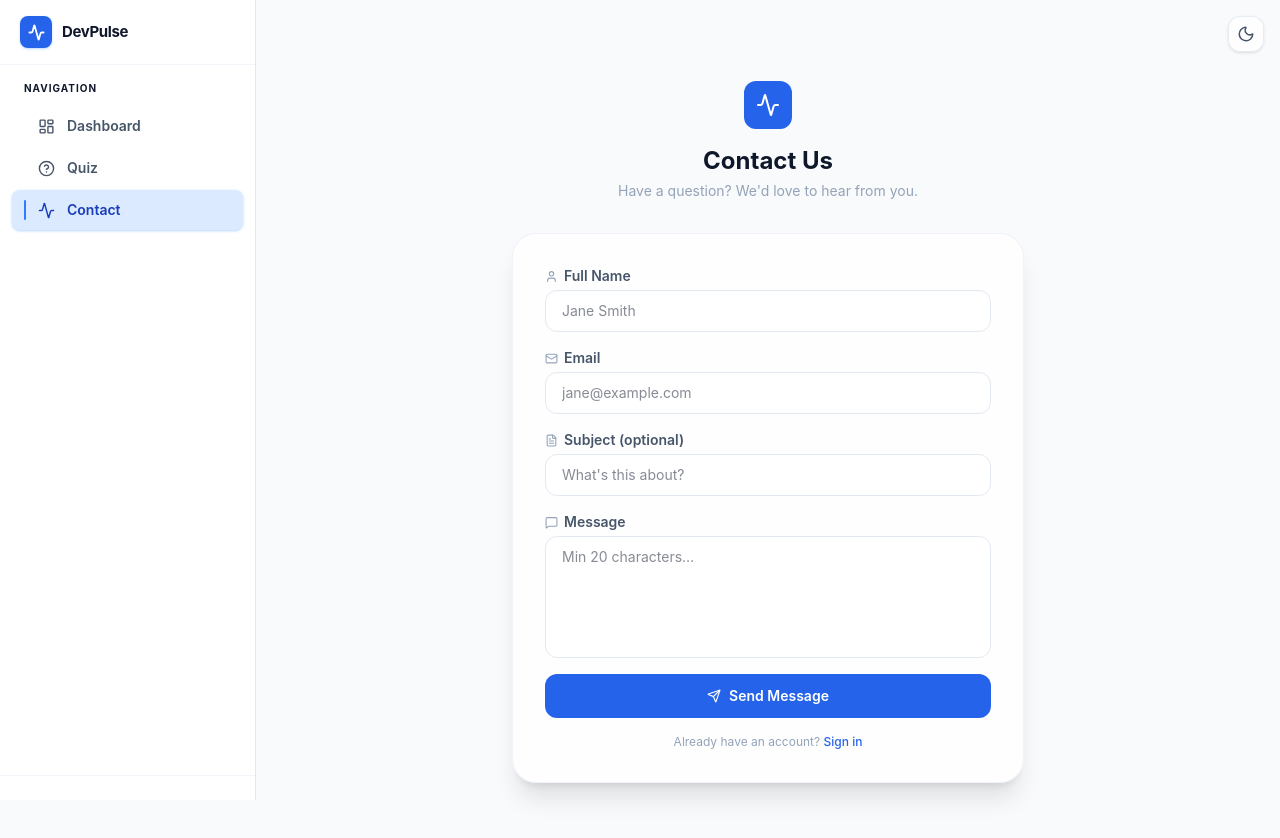
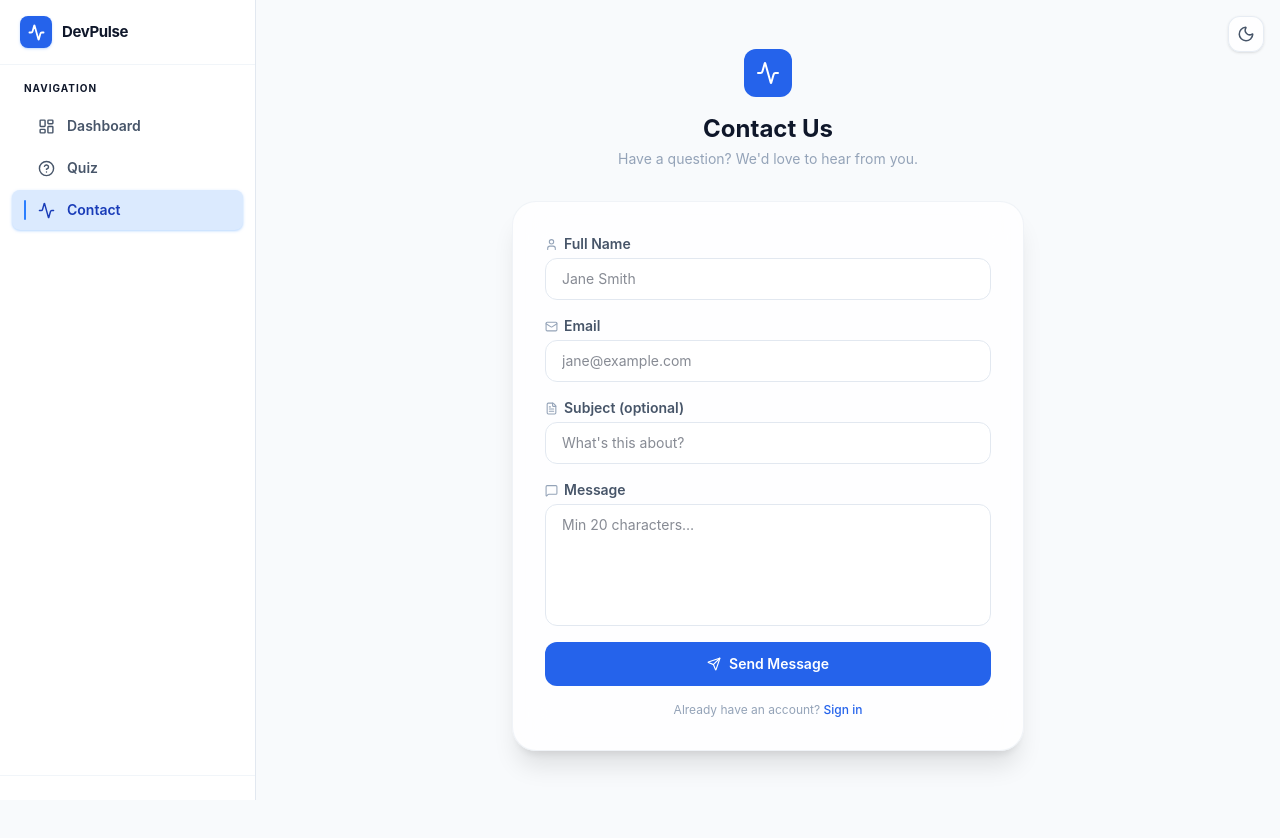
Before and after one commit to jeraldin2003/dev-pulse-nextjs, a Next.js app: page /app/contact in a window 1280 px wide. Shown: the top 838 px of the page. After the commit the page ends 800 px from the top, so only its background shows below. Built offline with nearby package versions, Linux system fonts and the light colour scheme; no server answers.

Commit message:
fix: removes padding from sidebar main element for versatile panels.

```diff
--- a/src/app/app/dashboard/page.jsx
+++ b/src/app/app/dashboard/page.jsx
@@ -76,7 +76,7 @@ export default function DashboardPage() {
   const refresh = () => setRefreshKey(prev => prev + 1);
 
   return (
-    <div className="flex flex-col min-h-screen pb-12">
+    <div className="flex flex-col min-h-screen pb-12 p-5 md:p-8">
       {/* Header */}
       <div className="flex justify-between items-center mb-6">
         <h1 className="text-2xl font-bold text-slate-800 tracking-tight">Dashboard</h1>
--- a/src/app/app/quiz/page.jsx
+++ b/src/app/app/quiz/page.jsx
@@ -31,7 +31,7 @@ export default function QuizPage() {
   }, [tab, load]);
 
   return (
-    <div className="flex flex-col min-h-screen pb-12">
+    <div className="flex flex-col min-h-screen pb-12 p-5 md:p-8">
       <div className="flex justify-between items-center mb-6">
         <h1 className="text-2xl font-bold text-slate-800">{tab === 'quiz' ? 'Trivia Quiz' : 'Leaderboard'}</h1>
         {tab === 'leaderboard' && (
--- a/src/components/layout/SidebarLayout.jsx
+++ b/src/components/layout/SidebarLayout.jsx
@@ -221,7 +221,7 @@ export default function SidebarLayout({ children }) {
           </div>
         </header>
 
-        <main className="flex-1 p-5 md:p-8 overflow-y-auto dp-fade-in">
+        <main className="flex-1 overflow-y-auto dp-fade-in">
           {children}
         </main>
       </div>
```
